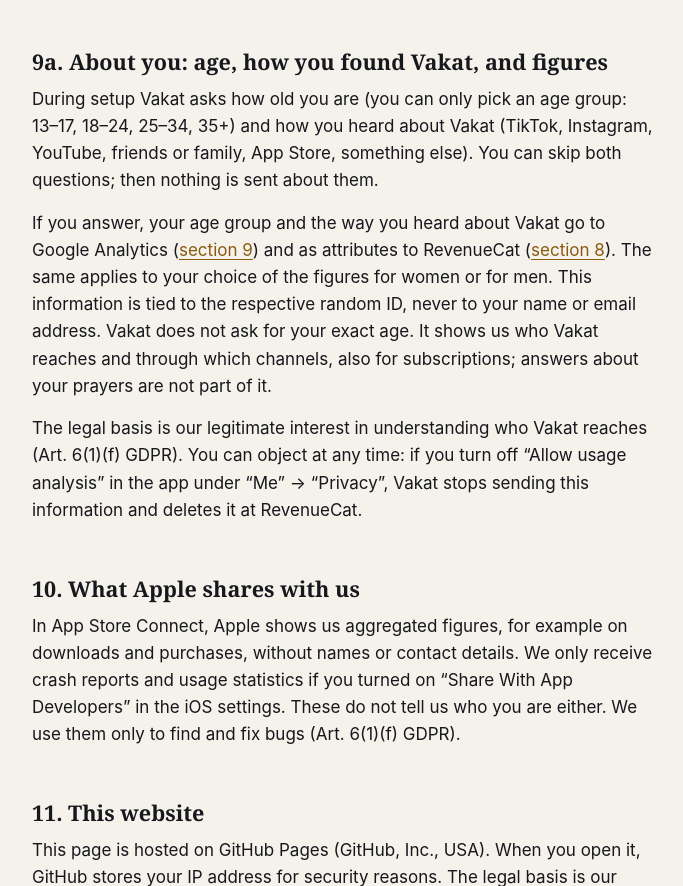
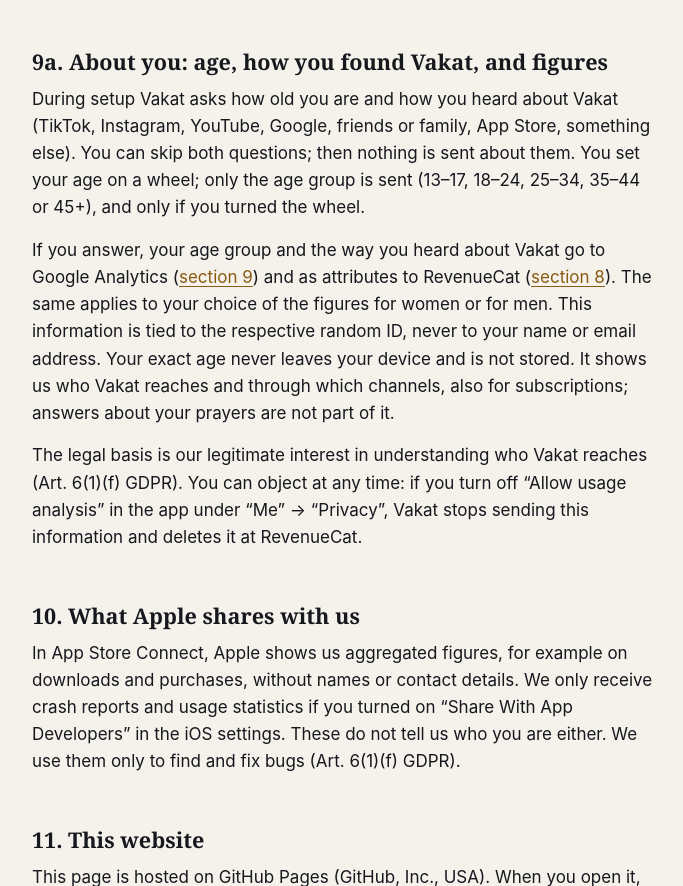
Before and after one commit to Davzwi/vakat, a plain HTML site: page privacy/index.html in a window 1280 px wide. Shown: the part 10160-11046 px from the top of the page, without its empty margins (296-979 px from the left). Drawn offline with Linux system fonts and the light colour scheme.

Commit message:
Datenschutz 9a: Alter per Rad, gesendet wird nur die Altersgruppe; Google als Kanal
Das Alter wird in der Einrichtung auf einem Rad gewählt. Gesendet wird nur
die Altersgruppe (13-17, 18-24, 25-34, 35-44, 45+), und nur, wenn das Rad
gedreht wurde. Bei „Wie hast du von Vakat erfahren?“ gibt es auch Google.

Co-Authored-By: Claude Fable 5.2 <noreply@anthropic.com>

```diff
--- a/privacy/index.html
+++ b/privacy/index.html
@@ -181,8 +181,8 @@
 <p>The legal basis is our legitimate interest in improving the setup and the subscription page (Art. 6(1)(f) GDPR). You can object at any time: in the app, turn off “Allow usage analysis” under “Me” → “Privacy”. Vakat then sends nothing more to Google Analytics and deletes the app instance ID on your device.</p>
 
 <h2 id="about-you">9a. About you: age, how you found Vakat, and figures</h2>
-<p>During setup Vakat asks how old you are (you can only pick an age group: 13–17, 18–24, 25–34, 35+) and how you heard about Vakat (TikTok, Instagram, YouTube, friends or family, App Store, something else). You can skip both questions; then nothing is sent about them.</p>
-<p>If you answer, your age group and the way you heard about Vakat go to Google Analytics (<a href="#analytics">section 9</a>) and as attributes to RevenueCat (<a href="#purchases">section 8</a>). The same applies to your choice of the figures for women or for men. This information is tied to the respective random ID, never to your name or email address. Vakat does not ask for your exact age. It shows us who Vakat reaches and through which channels, also for subscriptions; answers about your prayers are not part of it.</p>
+<p>During setup Vakat asks how old you are and how you heard about Vakat (TikTok, Instagram, YouTube, Google, friends or family, App Store, something else). You can skip both questions; then nothing is sent about them. You set your age on a wheel; only the age group is sent (13–17, 18–24, 25–34, 35–44 or 45+), and only if you turned the wheel.</p>
+<p>If you answer, your age group and the way you heard about Vakat go to Google Analytics (<a href="#analytics">section 9</a>) and as attributes to RevenueCat (<a href="#purchases">section 8</a>). The same applies to your choice of the figures for women or for men. This information is tied to the respective random ID, never to your name or email address. Your exact age never leaves your device and is not stored. It shows us who Vakat reaches and through which channels, also for subscriptions; answers about your prayers are not part of it.</p>
 <p>The legal basis is our legitimate interest in understanding who Vakat reaches (Art. 6(1)(f) GDPR). You can object at any time: if you turn off “Allow usage analysis” in the app under “Me” → “Privacy”, Vakat stops sending this information and deletes it at RevenueCat.</p>
 
 <h2 id="apple">10. What Apple shares with us</h2>
```
Also changed, not shown: datenschutz/index.html (+2 -2 lines).
